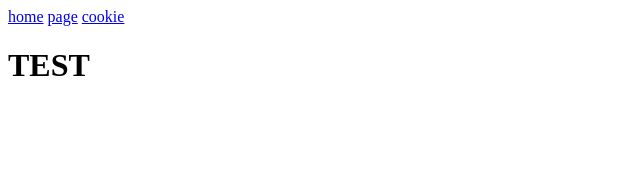
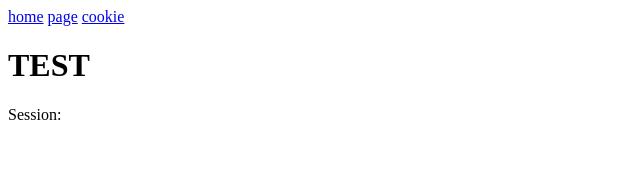
Before and after one commit to ProchaLu/next-route-puppeteer, a Next.js app: page / in a window 1280 px wide. Shown: the top 196 px of the page, without its empty margins (0-640 px from the left). Built offline with nearby package versions, Linux system fonts and the light colour scheme; no server answers.

Commit message:
Add session display

```diff
--- a/app/page.tsx
+++ b/app/page.tsx
@@ -1,7 +1,11 @@
+import { cookies } from 'next/headers';
+
 export default function Home() {
+  const session = cookies().get('session')?.value;
   return (
     <main>
       <h1>TEST</h1>
+      <div>Session: {session}</div>
     </main>
   );
 }
```
